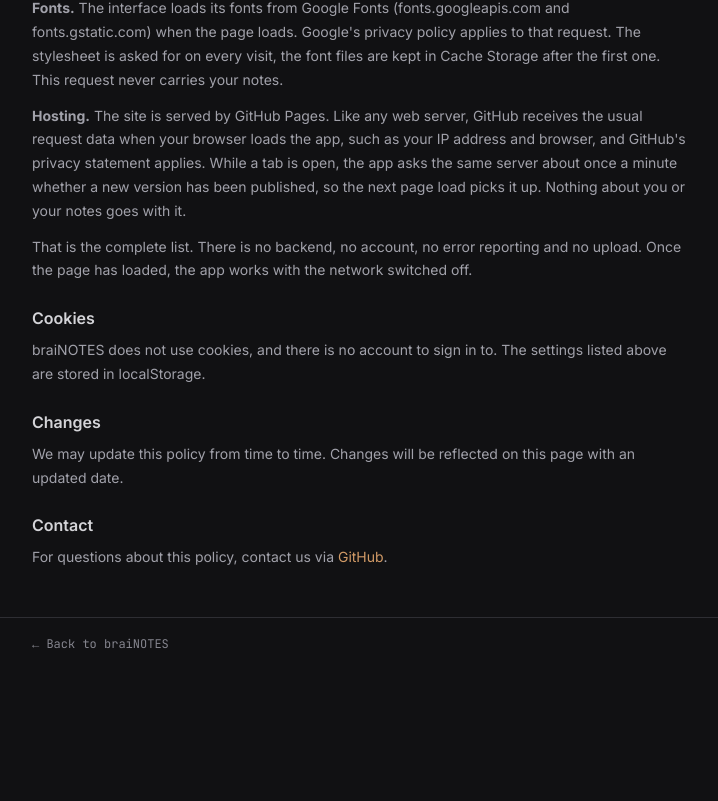
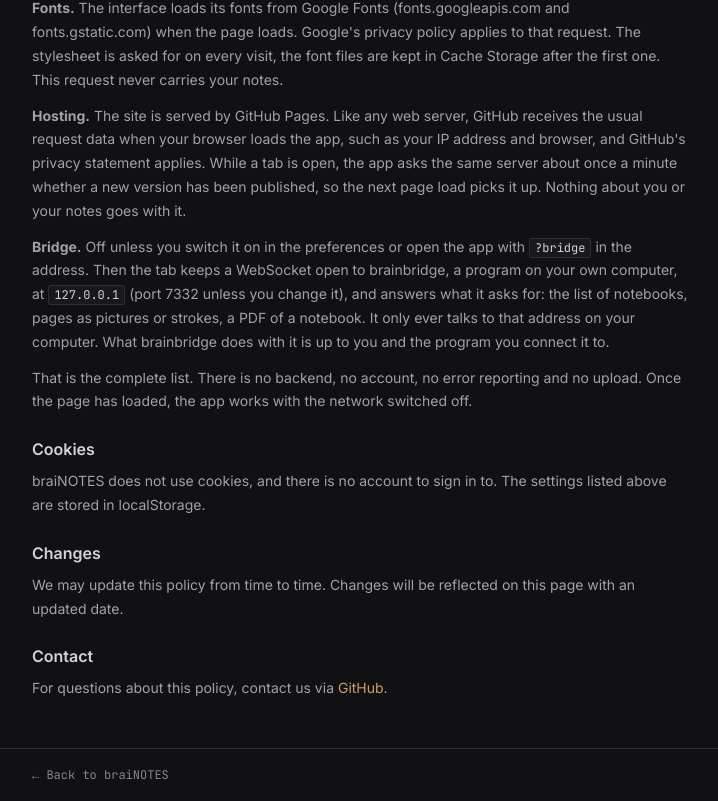
Before and after one commit to swimmingbrain/brainotes, a SvelteKit app: page /privacy in a window 1280 px wide. Shown: the part 1348-2149 px from the top of the page, without its empty margins (280-998 px from the left). Before the commit the page ends 2018 px from the top, so only its background shows below. Built offline with nearby package versions, Linux system fonts and the light colour scheme.

Commit message:
docs: the privacy page says what the bridge sends and that it only goes to 127.0.0.1

```diff
--- a/src/routes/privacy/+page.svelte
+++ b/src/routes/privacy/+page.svelte
@@ -102,6 +102,13 @@
       privacy statement applies. While a tab is open, the app asks the same server about once a minute whether a
       new version has been published, so the next page load picks it up. Nothing about you or your notes goes
       with it.
+    </p>
+    <p>
+      <strong>Bridge.</strong> Off unless you switch it on in the preferences or open the app with
+      <code>?bridge</code> in the address. Then the tab keeps a WebSocket open to brainbridge, a program on your
+      own computer, at <code>127.0.0.1</code> (port 7332 unless you change it), and answers what it asks for: the
+      list of notebooks, pages as pictures or strokes, a PDF of a notebook. It only ever talks to that address on
+      your computer. What brainbridge does with it is up to you and the program you connect it to.
     </p>
     <p>
       That is the complete list. There is no backend, no account, no error reporting and no upload. Once the
```
